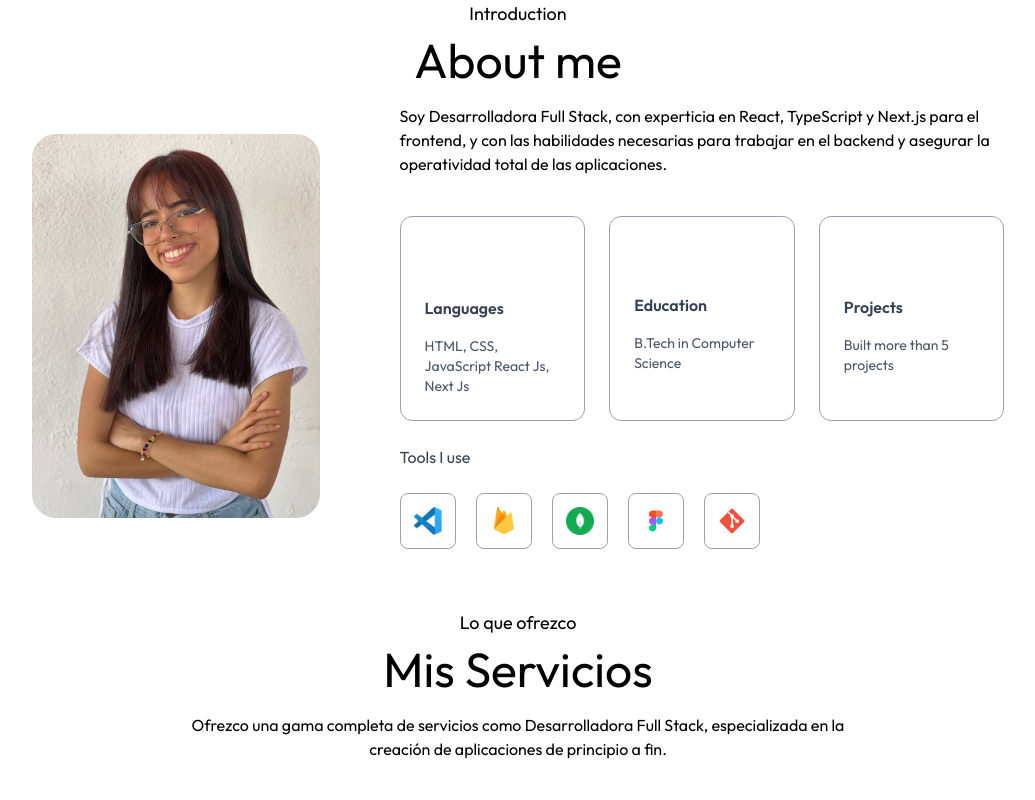
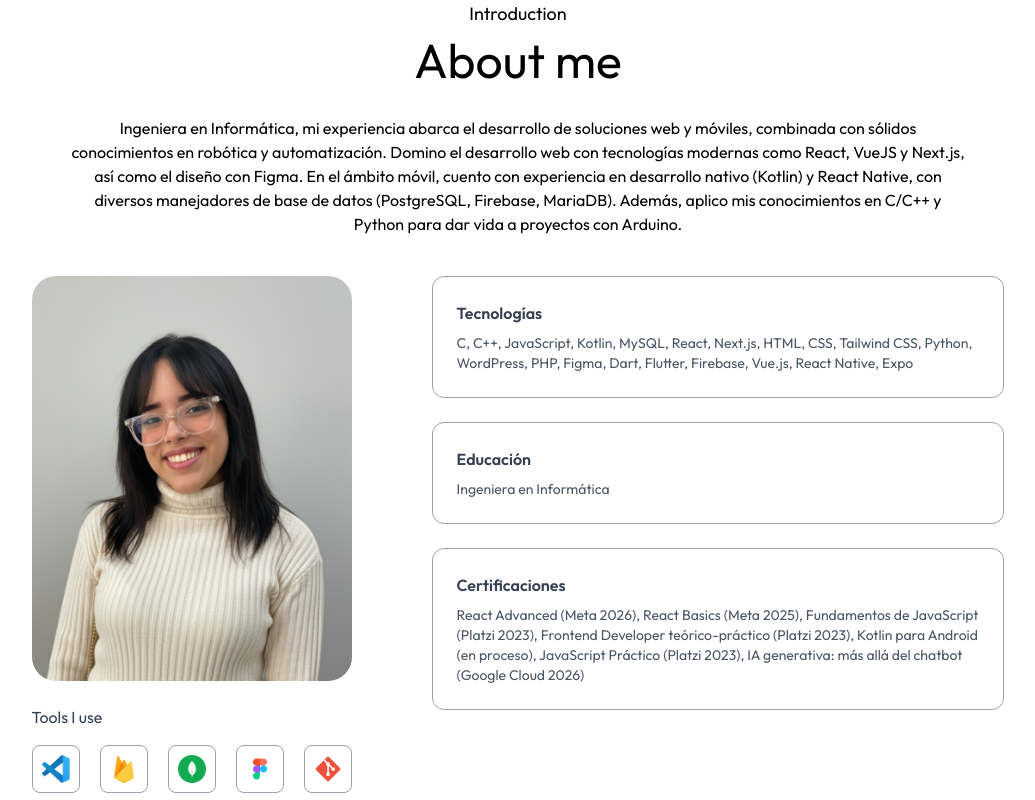
Before and after one commit to saraiherrerab/Portafolio, a Next.js app: page / in a window 1280 px wide. Shown: the part 820-1620 px from the top of the page, without its empty margins (122-1157 px from the left). Built offline with nearby package versions, Linux system fonts and the light colour scheme; a web font is replaced by a local one.

Commit message:
About me section

```diff
--- a/app/components/About.jsx
+++ b/app/components/About.jsx
@@ -8,42 +8,46 @@ const About = (isDarkMode) => {
     <div id='about' className='w-full px-[12%] py-5 scroll-mt-20'>
       <h4 className='text-center mb-2 text-lg font-Ovo'>Introduction</h4>
       <h2 className='text-center text-5xl font-Ovo'>About me</h2>
+      <p className='text-center mb-10 mt-8 max-w-4xl mx-auto font-Ovo'
+      >Ingeniera en Informática, mi experiencia abarca el desarrollo de soluciones web y móviles, combinada con sólidos conocimientos en robótica y automatización. Domino el desarrollo web con tecnologías modernas como React, VueJS y Next.js, así como el diseño con Figma. En el ámbito móvil, cuento con experiencia en desarrollo nativo (Kotlin) y React Native, con diversos manejadores de base de datos (PostgreSQL, Firebase, MariaDB). Además, aplico mis conocimientos en C/C++ y Python para dar vida a proyectos con Arduino.</p>
       <div className='flex w-full flex-col lg:flex-row
-      items-center gap-20 my-5'>
-        <div className='w-64 sm:w-80 rounded-3xl max-w-none'>
-            <Image src={assets.user_image} alt='user' className='w-full
-            rounded-3xl width={500} height={300}'/>
+      items-start gap-20 my-5'>
+        <div className='flex flex-col items-center'>
+            <div className='w-64 sm:w-80 rounded-3xl max-w-none'>
+                <Image src={assets.foto_cv} alt='user' className='w-full
+                rounded-3xl width={500} height={300}'/>
+            </div>
+            <div className='mt-6 w-64 sm:w-80'>
+                <h4 className='mb-4 text-gray-700 font-Ovo dark:text-white/80'>Tools I use</h4>
+                <ul className='flex items-center gap-3 sm:gap-5'>
+                    {toolsData.map((tool, index )=>(
+                        <li className='flex items-center justify-center w-12 sm:w-14 aspect-square
+                        border border-gray-400 rounded-lg cursor-pointer hover:-translate-y-1 duration-500' key={index}>
+                            <Image src={tool} alt='Tool' className='w-5 sm:w-7'/>
+                        </li>
+                    ))}
+                </ul>
+            </div>
         </div>
         <div className='flex-l'>
-            <p className='mb-10 max-w-2xl font-Ovo'
-            >Soy Desarrolladora Full Stack, con experticia en React, TypeScript y Next.js para el frontend, y
-                 con las habilidades necesarias para trabajar en el backend y asegurar la operatividad total de
-                  las aplicaciones.</p>
-            <ul className='grid grid-cols-1 sm:grid-cols-3 gap-6
+            <ul className='grid grid-cols-1 gap-6
              max-w-2xl'>
-                {infoList.map(({icon, iconDark, title, description},
+                {infoList.map(({icon, iconDark, title, description, isHtml},
                     index)=>(
                     <li className='border-[0.5px] border-gray-400
                     rounded-xl p-6 cursor-pointer hover:bg-light-hover
                     hover:-translate-y-1 duration-500 hover:shadow-black dark:border-white'
                     key={index}>
-                        <Image src={isDarkMode? iconDark : icon} alt={title} className='w-7
-                        mt-3'/>
-                        <h3 className='my-4 font-semibold
+                        <h3 className='mb-2 font-semibold
                          text-gray-700 dark:text-white'>{title}</h3>
-                        <p className='text-gray-600 text-sm dark:text-white/80'>{description}</p>
+                        {isHtml ? (
+                            <div className='text-gray-600 text-sm dark:text-white/80' dangerouslySetInnerHTML={{__html: description}} />
+                        ) : (
+                            <p className='text-gray-600 text-sm dark:text-white/80'>{description}</p>
+                        )}
 
                     </li>
                 )) }
-            </ul>
-            <h4 className='my-6 text-gray-700 font-Ovo dark:text-white/80'>Tools I use</h4>
-            <ul className='flex items-center gap-3 sm:gap-5'>
-                {toolsData.map((tool, index )=>(
-                    <li className='flex items-center justify-center w-12 sm:w-14 aspect-square
-                    border border-gray-400 rounded-lg cursor-pointer hover:-translate-y-1 duration-500' key={index}>
-                        <Image src={tool} alt='Tool' className='w-5 sm:w-7'/>
-                    </li>
-                ))}
             </ul>
         </div>
       </div>
--- a/assets/assets.js
+++ b/assets/assets.js
@@ -1,4 +1,5 @@
 import user_image from './user-image.png';
+import foto_cv from './foto cv.png';
 import code_icon from './code-icon.png';
 import code_icon_dark from './code-icon-dark.png';
 import edu_icon from './edu-icon.png';
@@ -38,6 +39,7 @@ import right_arrow_bold_dark from './right-arrow-bold-dark.png';
 
 export const assets = {
     user_image,
+    foto_cv,
     code_icon,
     code_icon_dark,
     edu_icon,
@@ -107,9 +109,9 @@ export const serviceData = [
 ]
 
 export const infoList = [
-    { icon: assets.code_icon, iconDark: assets.code_icon_dark, title: 'Languages', description: 'HTML, CSS, JavaScript React Js, Next Js' },
-    { icon: assets.edu_icon, iconDark: assets.edu_icon_dark, title: 'Education', description: 'B.Tech in Computer Science' },
-    { icon: assets.project_icon, iconDark: assets.project_icon_dark, title: 'Projects', description: 'Built more than 5 projects' }
+    { icon: assets.code_icon, iconDark: assets.code_icon_dark, title: 'Tecnologías', description: 'C, C++, JavaScript, Kotlin, MySQL, React, Next.js, HTML, CSS, Tailwind CSS, Python, WordPress, PHP, Figma, Dart, Flutter, Firebase, Vue.js, React Native, Expo', isHtml: false },
+    { icon: assets.edu_icon, iconDark: assets.edu_icon_dark, title: 'Educación', description: 'Ingeniera en Informática', isHtml: false },
+    { icon: assets.project_icon, iconDark: assets.project_icon_dark, title: 'Certificaciones', description: 'React Advanced (Meta 2026), React Basics (Meta 2025), Fundamentos de JavaScript (Platzi 2023), Frontend Developer teórico-práctico (Platzi 2023), Kotlin para Android (en proceso), JavaScript Práctico (Platzi 2023), IA generativa: más allá del chatbot (Google Cloud 2026)', isHtml: false }
 ];
 
 export const toolsData = [
```
Also changed, not shown: assets/foto cv.png (added).
